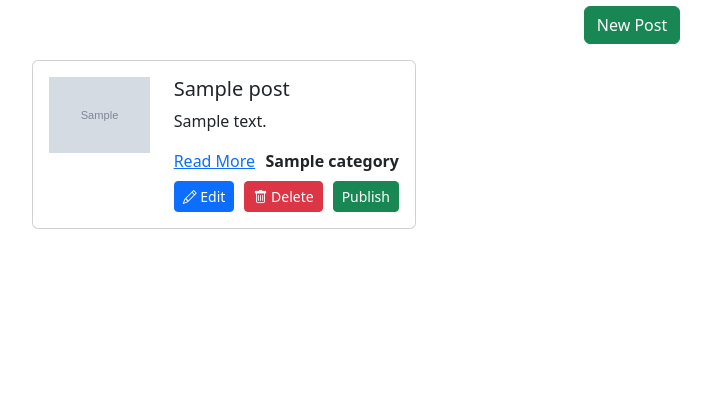
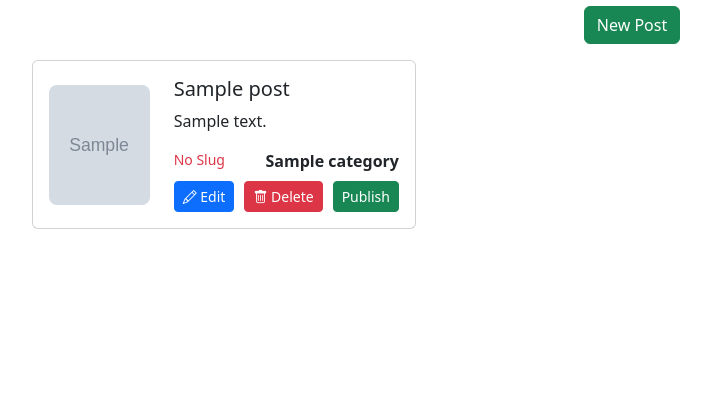
Before and after one commit to sure-555/django-blog, a Django app: template alpha/templates/dashboard.html in a window 1280 px wide. Shown: the part 109-513 px from the top of the page, without its empty margins (8-719 px from the left). Run offline with Django 5.2, Linux system fonts and the light colour scheme; the template is opened without the code that fills it: most values are stand-ins (such as "Sample title", 1, 10 or a date in 2020); grey boxes marked "Sample" are stand-in pictures; some libraries are stand-ins or nearby versions.

Commit message:
Update dashboard UI layout and enable automated admin panel slugs

```diff
--- a/alpha/templates/dashboard.html
+++ b/alpha/templates/dashboard.html
@@ -1,51 +1,62 @@
 {% include 'includes/header.html' %}
-    <div class="container-fluid ">
+<div class="container-fluid">
 
     <div class="row">
         <div class="col-6">
-              <h3> Hi, {{user.username}}.</h3>
+            <h3>Hi, {{ user.username }}.</h3>
         </div>
         <div class="col d-flex justify-content-end">
             <div>
-
+                <!-- Extra actions can go here -->
             </div>
         </div>
     </div>
 
     <div class="row">
         <div class="d-flex justify-content-center">
-                  <a href="{%url 'alpha:new_post' %}" class="btn btn-success">New Post</a>
+            <a href="{% url 'alpha:new_post' %}" class="btn btn-success">New Post</a>
         </div>
-
     </div>
 
     <div class="row m-3">
         {% if page_obj %}
             {% for post in page_obj %}
             <div class="col-4 mb-4">
-                <div class="card">
+                <div class="card h-100">
                     <div class="card-body">
-                        <div class="row">
-                            <div class="col-md-4">
-                                <img style="height:300; width:300" src={{post.formatted_img_url}} class="img-fluid" alt="...">
+                        <div class="row h-100 align-items-center">
+                            <!-- Image Section -->
+                            <div class="col-md-4 d-flex align-items-center justify-content-center">
+                                {% if post.image_base64 %}
+                                    <img style="height: 120px; width: 120px; object-fit: cover; border-radius: 8px;" src="{{ post.image_base64 }}" class="img-fluid" alt="{{ post.title }}">
+                                {% else %}
+                                    <div style="height: 120px; width: 120px; background-color: #e9ecef; border-radius: 8px;" class="d-flex align-items-center justify-content-center text-muted small">
+                                        No Image
                                     </div>
+                                {% endif %}
+                            </div>
+
+                            <!-- Content Section -->
                             <div class="col-md-8">
-                                <h5 class="card-title">{{post.title}}</h5>
-                                <p class="card-text">{{post.content | truncatechars:45}}</p>
+                                <h5 class="card-title">{{ post.title }}</h5>
+                                <p class="card-text">{{ post.content|truncatechars:45 }}</p>
                                 <div class="d-flex justify-content-between">
+                                    {% if post.slug %}
                                         <a href="{% url 'alpha:post' slug=post.slug %}">Read More</a>
-                                    <a class="text-decoration-none text-dark fw-bold" href="#">{{post.category.name}}</a>
+                                    {% else %}
+                                        <span class="text-danger small">No Slug</span>
+                                    {% endif %}
+                                    <a class="text-decoration-none text-dark fw-bold" href="#">{{ post.category.name }}</a>
                                 </div>
-                                <div class="d-flex justify-content-between">
+                                <div class="d-flex justify-content-between flex-wrap">
                                     <a class="btn btn-primary btn-sm mt-2" href="{% url 'alpha:edit_post' post_id=post.id %}">
                                         <i class="bi bi-pencil"></i> Edit
                                     </a>
-                                <button class="btn btn-danger btn-sm mt-2"
-                                        onclick="confirmBeforeDelete('{% url 'alpha:delete_post' post_id=post.id %}')">
+                                    <button class="btn btn-danger btn-sm mt-2" onclick="confirmBeforeDelete('{% url 'alpha:delete_post' post_id=post.id %}')">
                                         <i class="bi bi-trash"></i> Delete
                                     </button>
                                     {% if not post.is_piublished %}
-                                <a href="{% url "alpha:publish_post" post_id=post.id %}"" class="btn btn-success btn-sm mt-2">Publish</a>
+                                        <a href="{% url 'alpha:publish_post' post_id=post.id %}" class="btn btn-success btn-sm mt-2">Publish</a>
                                     {% endif %}
                                 </div>
                             </div>
@@ -54,17 +65,17 @@
                 </div>
             </div>
             {% endfor %}
-            {%else%}
+        {% else %}
             <p>No Posts Available</p>
         {% endif %}
-
     </div>
 </div>
+
 <script>
     function confirmBeforeDelete(url){
         var userConfirmed = confirm("Are you sure to delete?");
         if(userConfirmed){
-                window.location.href= url;
+            window.location.href = url;
         }
     }
 </script>
```
Also changed, not shown: alpha/admin.py (+6 -3 lines). Lines whose indentation alone changed are shown as unchanged.
